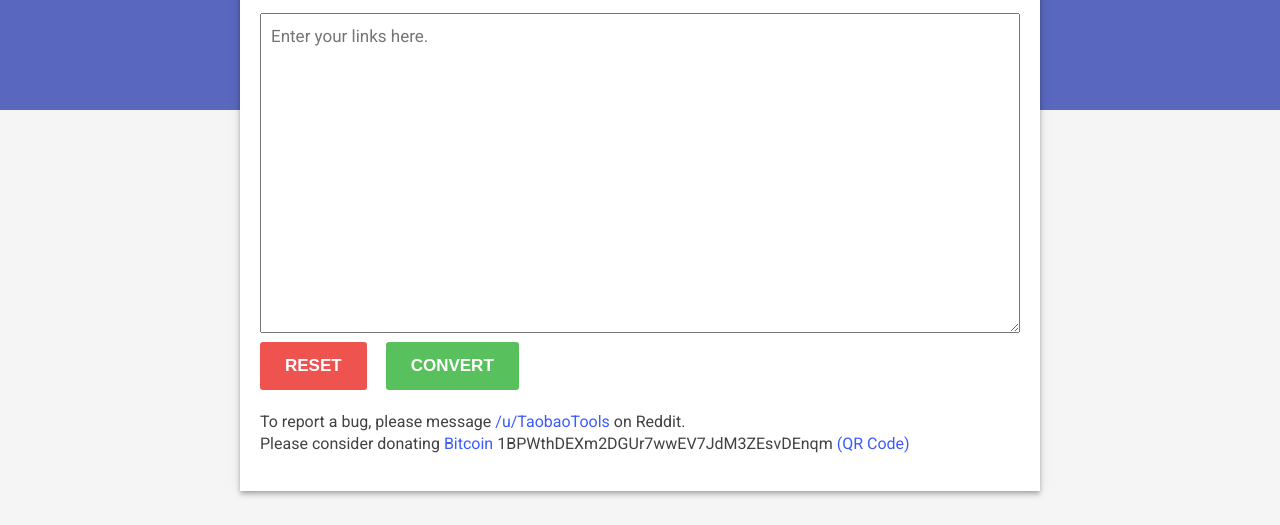
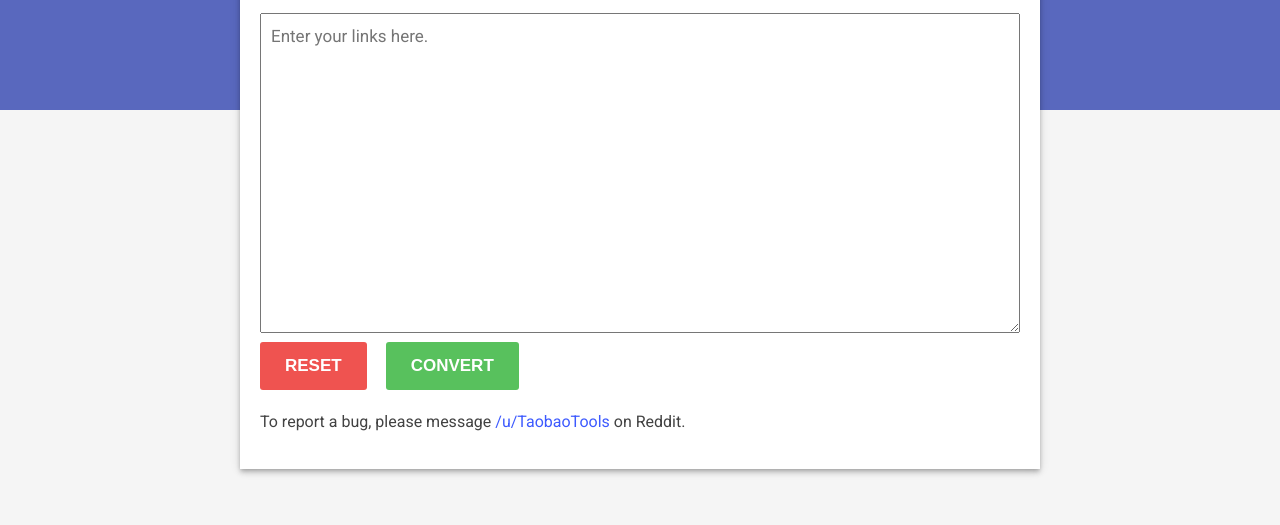
Before and after one commit to taobaotools/taobaotools.github.io, a plain HTML site: page index.html in a window 1280 px wide. Shown: the part 275-800 px from the top of the page. Drawn offline with Linux system fonts and the light colour scheme.

Commit message:
Remove donation

```diff
--- a/index.html
+++ b/index.html
@@ -78,8 +78,10 @@
         </div>
 
         <p>
-            To report a bug, please message <a href="https://www.reddit.com/message/compose?to=taobaotools" target="_blank">/u/TaobaoTools</a> on Reddit.<br>
-            Please consider donating <a href="bitcoin:1BPWthDEXm2DGUr7wwEV7JdM3ZEsvDEnqm">Bitcoin</a> <span class="mobile-hide">1BPWthDEXm2DGUr7wwEV7JdM3ZEsvDEnqm</span> <a href="http://i.imgur.com/JSXH7OQ.png" target="_blank">(QR Code)</a>        </p>
+            To report a bug, please message
+            <a href="https://www.reddit.com/message/compose?to=taobaotools" target="_blank">/u/TaobaoTools</a>
+            on Reddit.
+        </p>
     </div>
 </div>
 
```
